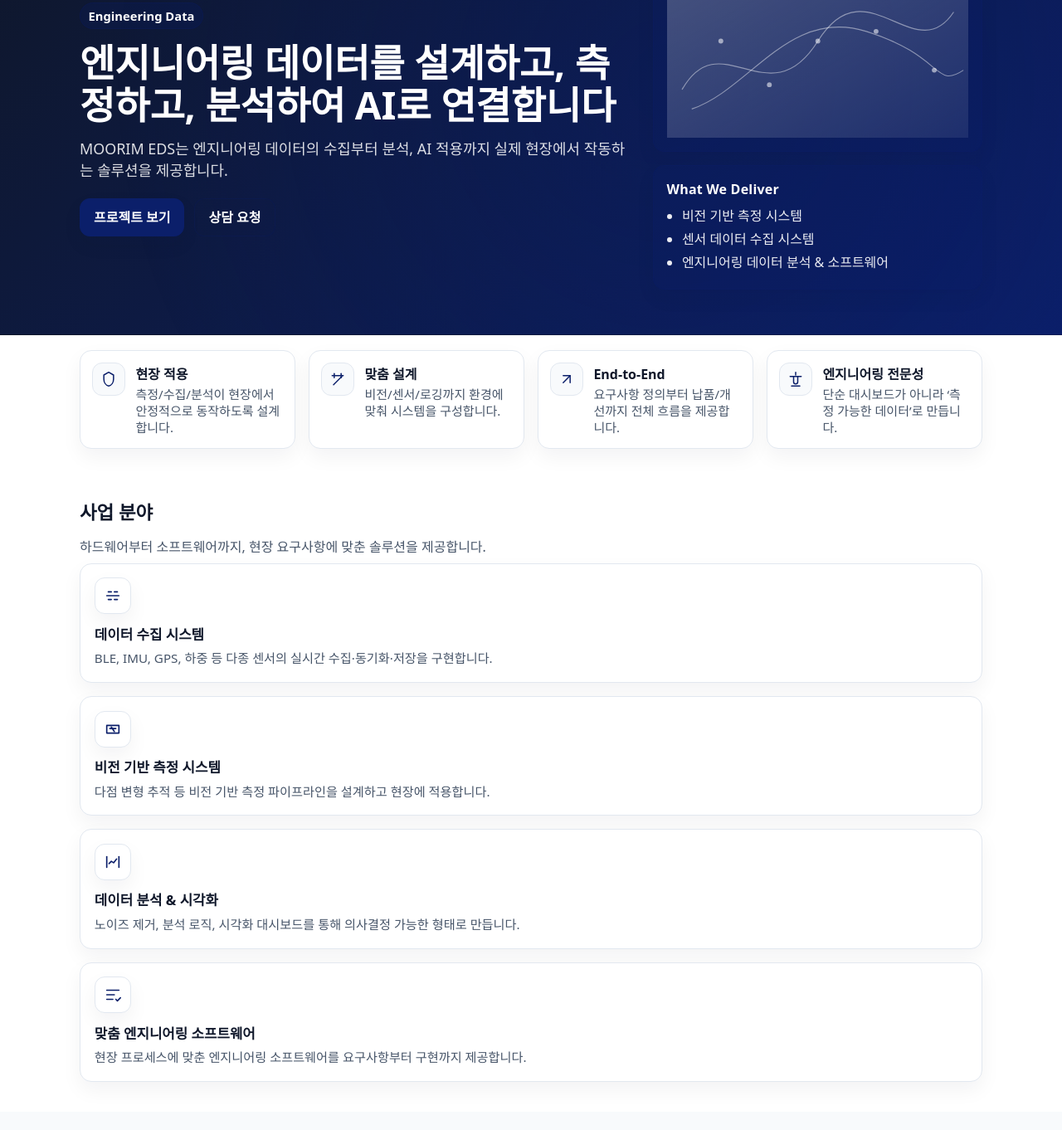
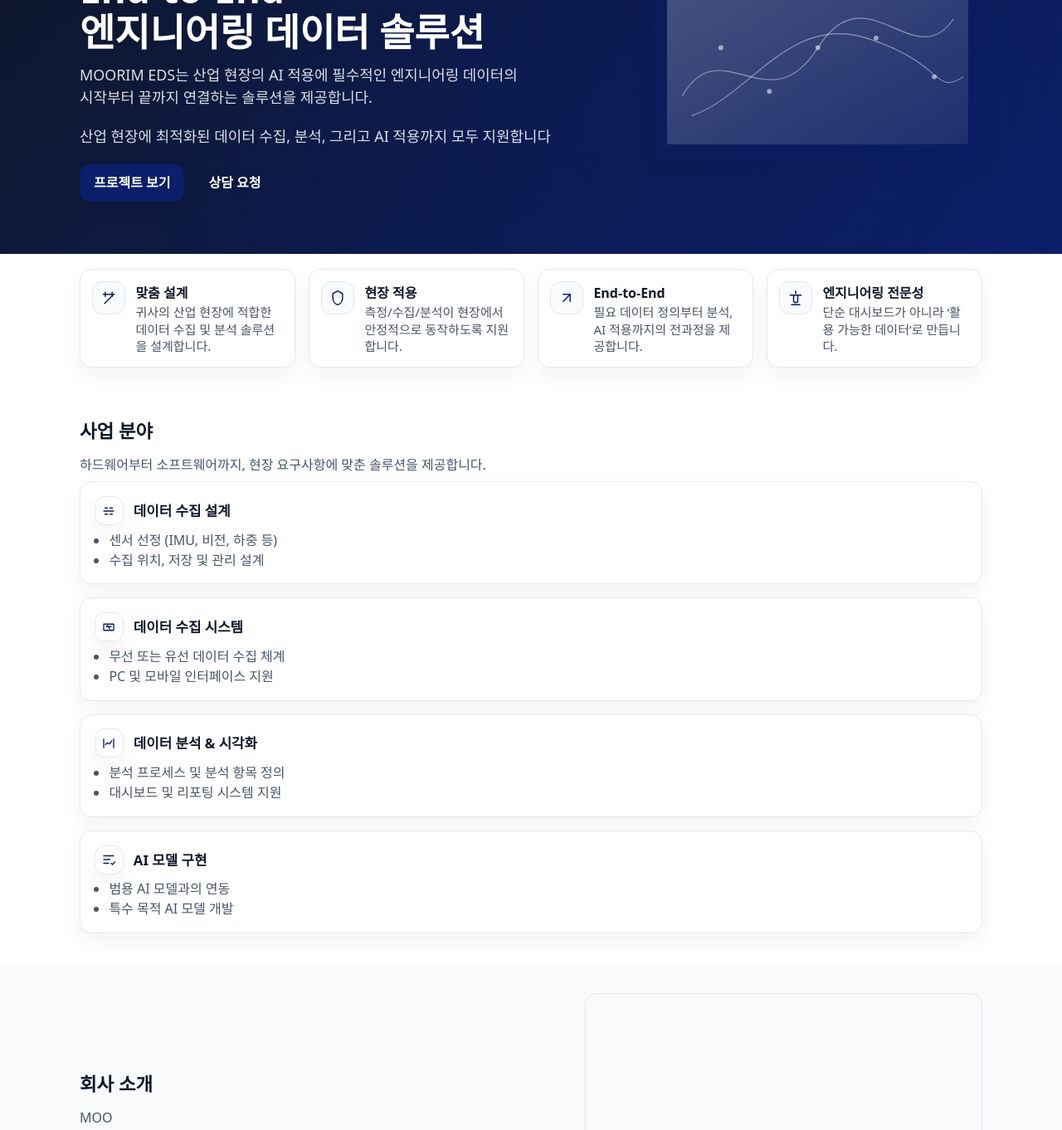
Before and after one commit to moorim-tc/moorim-tc.github.io, a plain HTML site: page ko/index.html in a window 1280 px wide. Shown: the part 204-1566 px from the top of the page at 83% size. Drawn offline with Linux system fonts and the light colour scheme.

Commit message:
refactor UI

```diff
--- a/assets/css/style.css
+++ b/assets/css/style.css
@@ -130,7 +130,8 @@
   display:grid;
   grid-template-columns:1.25fr .75fr;
   gap:1.75rem;
-  align-items:center;
+  align-items:start;
+  padding-block:.5rem;
 }
 @media (max-width:900px){
   .hero{padding:3.2rem 0 2.4rem;}
@@ -255,6 +256,28 @@
 
 .cards-4{display:grid; grid-template-columns:repeat(4, minmax(0, 1fr)); gap:1rem;}
 .service-card p{margin:.35rem 0 0;}
+
+.service-card .card-head{
+  display:flex;
+  align-items:center;
+  gap:.75rem;
+  margin-bottom:.35rem;
+}
+
+.service-card .card-head .flow-icon{
+  margin-bottom:0;
+  flex:0 0 auto;
+  width:35px;
+  height:35px;
+}
+
+.service-card .card-head .flow-icon svg{width:18px; height:18px;}
+
+.service-card .card-head h3{
+  margin:0;
+}
+
+.service-card .list{margin:.1rem 0 0;}
 
 .about-split{
   display:grid;
--- a/ko/index.html
+++ b/ko/index.html
@@ -36,9 +36,10 @@
       <section class="hero">
         <div class="container hero-grid">
           <div>
-            <span class="kicker">Engineering Data</span>
-            <h1>엔지니어링 데이터를 설계하고, 측정하고, 분석하여 AI로 연결합니다</h1>
-            <p class="lead">MOORIM EDS는 엔지니어링 데이터의 수집부터 분석, AI 적용까지 실제 현장에서 작동하는 솔루션을 제공합니다.</p>
+            <!-- <span class="kicker">Engineering Data</span> -->
+            <h1>End-to-End <br/> 엔지니어링 데이터 솔루션</h1>
+            <p class="lead">MOORIM EDS는 산업 현장의 AI 적용에 필수적인 엔지니어링 데이터의<br/>시작부터 끝까지 연결하는 솔루션을 제공합니다.</p>
+            <p class="lead">산업 현장에 최적화된 데이터 수집, 분석, 그리고 AI 적용까지 모두 지원합니다</p>
             <div class="btn-row">
               <a class="btn primary" href="/ko/projects/">프로젝트 보기</a>
               <a class="btn ghost" href="/ko/contact/">상담 요청</a>
@@ -69,14 +70,14 @@
               </svg>
             </div>
 
-            <div class="panel">
+            <!-- <div class="panel">
               <p class="panel-title">What We Deliver</p>
               <ul class="panel-list">
                 <li>비전 기반 측정 시스템</li>
                 <li>센서 데이터 수집 시스템</li>
                 <li>엔지니어링 데이터 분석 &amp; 소프트웨어</li>
               </ul>
-            </div>
+            </div> -->
           </div>
         </div>
       </section>
@@ -85,20 +86,20 @@
         <div class="container trust-grid">
           <div class="trust-item">
             <div class="mini-icon" aria-hidden="true">
+              <svg viewBox="0 0 24 24" fill="none" stroke="currentColor" stroke-width="1.8" stroke-linecap="round" stroke-linejoin="round"><path d="M4 7h16" /><path d="M7 4v6" /><path d="M17 4v6" /><path d="M6 20l12-12" /></svg>
+            </div>
+            <div>
+              <strong>맞춤 설계</strong>
+              <span>귀사의 산업 현장에 적합한 데이터 수집 및 분석 솔루션을 설계합니다.</span>
+            </div>
+          </div>
+          <div class="trust-item">
+            <div class="mini-icon" aria-hidden="true">
               <svg viewBox="0 0 24 24" fill="none" stroke="currentColor" stroke-width="1.8" stroke-linecap="round" stroke-linejoin="round"><path d="M12 2l7 4v6c0 5-3 9-7 10-4-1-7-5-7-10V6l7-4z" /></svg>
             </div>
             <div>
               <strong>현장 적용</strong>
-              <span>측정/수집/분석이 현장에서 안정적으로 동작하도록 설계합니다.</span>
-            </div>
-          </div>
-          <div class="trust-item">
-            <div class="mini-icon" aria-hidden="true">
-              <svg viewBox="0 0 24 24" fill="none" stroke="currentColor" stroke-width="1.8" stroke-linecap="round" stroke-linejoin="round"><path d="M4 7h16" /><path d="M7 4v6" /><path d="M17 4v6" /><path d="M6 20l12-12" /></svg>
-            </div>
-            <div>
-              <strong>맞춤 설계</strong>
-              <span>비전/센서/로깅까지 환경에 맞춰 시스템을 구성합니다.</span>
+              <span>측정/수집/분석이 현장에서 안정적으로 동작하도록 지원합니다.</span>
             </div>
           </div>
           <div class="trust-item">
@@ -107,7 +108,7 @@
             </div>
             <div>
               <strong>End-to-End</strong>
-              <span>요구사항 정의부터 납품/개선까지 전체 흐름을 제공합니다.</span>
+              <span>필요 데이터 정의부터 분석, AI 적용까지의 전과정을 제공합니다.</span>
             </div>
           </div>
           <div class="trust-item">
@@ -116,7 +117,7 @@
             </div>
             <div>
               <strong>엔지니어링 전문성</strong>
-              <span>단순 대시보드가 아니라 ‘측정 가능한 데이터’로 만듭니다.</span>
+              <span>단순 대시보드가 아니라 ‘활용 가능한 데이터’로 만듭니다.</span>
             </div>
           </div>
         </div>
@@ -131,32 +132,52 @@
 
           <div class="cards-4" role="list">
             <article class="card service-card" role="listitem">
+              <div class="card-head">
                 <div class="flow-icon" aria-hidden="true">
                   <svg viewBox="0 0 24 24" fill="none" stroke="currentColor" stroke-width="1.8" stroke-linecap="round" stroke-linejoin="round"><path d="M4 12h16" /><path d="M6 7h4" /><path d="M6 17h4" /><path d="M14 7h4" /><path d="M14 17h4" /></svg>
                 </div>
-              <h3>데이터 수집 시스템</h3>
-              <p>BLE, IMU, GPS, 하중 등 다종 센서의 실시간 수집·동기화·저장을 구현합니다.</p>
+                <h3>데이터 수집 설계</h3>
+              </div>
+              <ul class="list">
+                <li>센서 선정 (IMU, 비전, 하중 등)</li>
+                <li>수집 위치, 저장 및 관리 설계</li>
+              </ul>
             </article>
             <article class="card service-card" role="listitem">
+              <div class="card-head">
                 <div class="flow-icon" aria-hidden="true">
                   <svg viewBox="0 0 24 24" fill="none" stroke="currentColor" stroke-width="1.8" stroke-linecap="round" stroke-linejoin="round"><path d="M4 7h16v10H4z" /><path d="M8 11h8" /><path d="M10 9l4 6" /></svg>
                 </div>
-              <h3>비전 기반 측정 시스템</h3>
-              <p>다점 변형 추적 등 비전 기반 측정 파이프라인을 설계하고 현장에 적용합니다.</p>
+                <h3>데이터 수집 시스템</h3>
+              </div>
+              <ul class="list">
+                <li>무선 또는 유선 데이터 수집 체계</li>
+                <li>PC 및 모바일 인터페이스 지원</li>
+              </ul>
             </article>
             <article class="card service-card" role="listitem">
+              <div class="card-head">
                 <div class="flow-icon" aria-hidden="true">
                   <svg viewBox="0 0 24 24" fill="none" stroke="currentColor" stroke-width="1.8" stroke-linecap="round" stroke-linejoin="round"><path d="M4 19V5" /><path d="M20 19V5" /><path d="M7 14l3-3 3 2 4-5" /></svg>
                 </div>
                 <h3>데이터 분석 &amp; 시각화</h3>
-              <p>노이즈 제거, 분석 로직, 시각화 대시보드를 통해 의사결정 가능한 형태로 만듭니다.</p>
+              </div>
+              <ul class="list">
+                <li>분석 프로세스 및 분석 항목 정의</li>
+                <li>대시보드 및 리포팅 시스템 지원</li>
+              </ul>
             </article>
             <article class="card service-card" role="listitem">
+              <div class="card-head">
                 <div class="flow-icon" aria-hidden="true">
                   <svg viewBox="0 0 24 24" fill="none" stroke="currentColor" stroke-width="1.8" stroke-linecap="round" stroke-linejoin="round"><path d="M16 18l2 2 4-4" /><path d="M4 6h16" /><path d="M4 12h10" /><path d="M4 18h8" /></svg>
                 </div>
-              <h3>맞춤 엔지니어링 소프트웨어</h3>
-              <p>현장 프로세스에 맞춘 엔지니어링 소프트웨어를 요구사항부터 구현까지 제공합니다.</p>
+                <h3>AI 모델 구현</h3>
+              </div>
+              <ul class="list">
+                <li>범용 AI 모델과의 연동</li>
+                <li>특수 목적 AI 모델 개발</li>
+              </ul>
             </article>
           </div>
         </div>
@@ -166,7 +187,7 @@
         <div class="container about-split">
           <div>
             <h2>회사 소개</h2>
-            <p>단순한 ‘AI’가 아니라, 측정 가능한 데이터와 현장 적용을 중심으로 시스템을 만듭니다.</p>
+            <p>MOO</p>
             <ul class="list">
               <li>OEM 엔지니어링 경험 기반의 요구사항 정의</li>
               <li>현장에 배포 가능한 시스템(하드웨어+소프트웨어) 구현</li>
```
Also changed, not shown: en/index.html (+24 -4 lines). Lines whose indentation alone changed are shown as unchanged.
